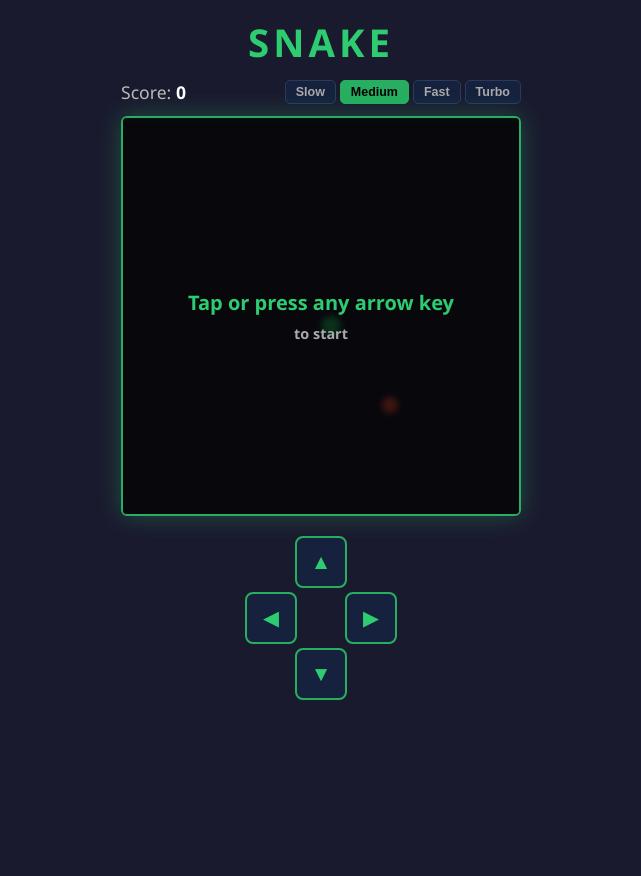
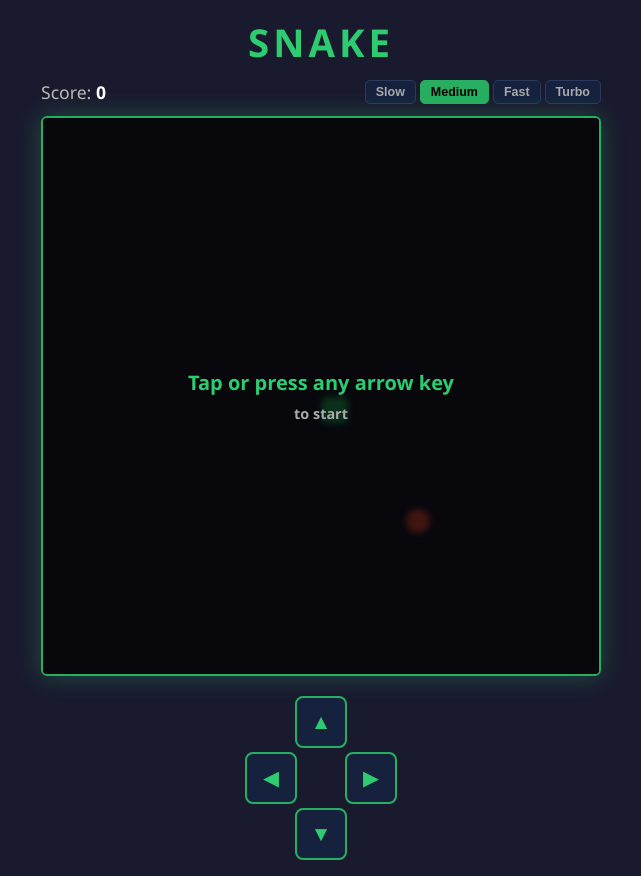
Before and after one commit to ZhannaM85/snake-game, a React (Vite) app: page / in a window 1280 px wide. Shown: the whole page, without its empty margins (319-960 px from the left). Before the commit the page ends 800 px from the top, so only its background shows below. Built offline with nearby package versions, Linux system fonts and the light colour scheme.

Commit message:
Increase cell size from 20 to 28px (560x560 canvas)

```diff
--- a/src/components/SnakeGame.css
+++ b/src/components/SnakeGame.css
@@ -29,7 +29,7 @@
   align-items: center;
   justify-content: space-between;
   width: 100%;
-  max-width: min(400px, calc(100vw - 32px));
+  max-width: min(560px, calc(100vw - 32px));
   gap: 12px;
 }
 
@@ -82,7 +82,7 @@
   overflow: hidden;
   box-shadow: 0 0 24px rgba(46, 204, 113, 0.3);
   /* scale down on small screens while keeping aspect ratio */
-  max-width: min(400px, calc(100vw - 32px));
+  max-width: min(560px, calc(100vw - 32px));
   aspect-ratio: 1;
   width: 100%;
 }
--- a/src/components/SnakeGame.tsx
+++ b/src/components/SnakeGame.tsx
@@ -1,7 +1,7 @@
 import { useEffect, useRef, useState, useCallback } from 'react';
 import './SnakeGame.css';
 
-const CELL = 20;
+const CELL = 28;
 const COLS = 20;
 const ROWS = 20;
 
```
